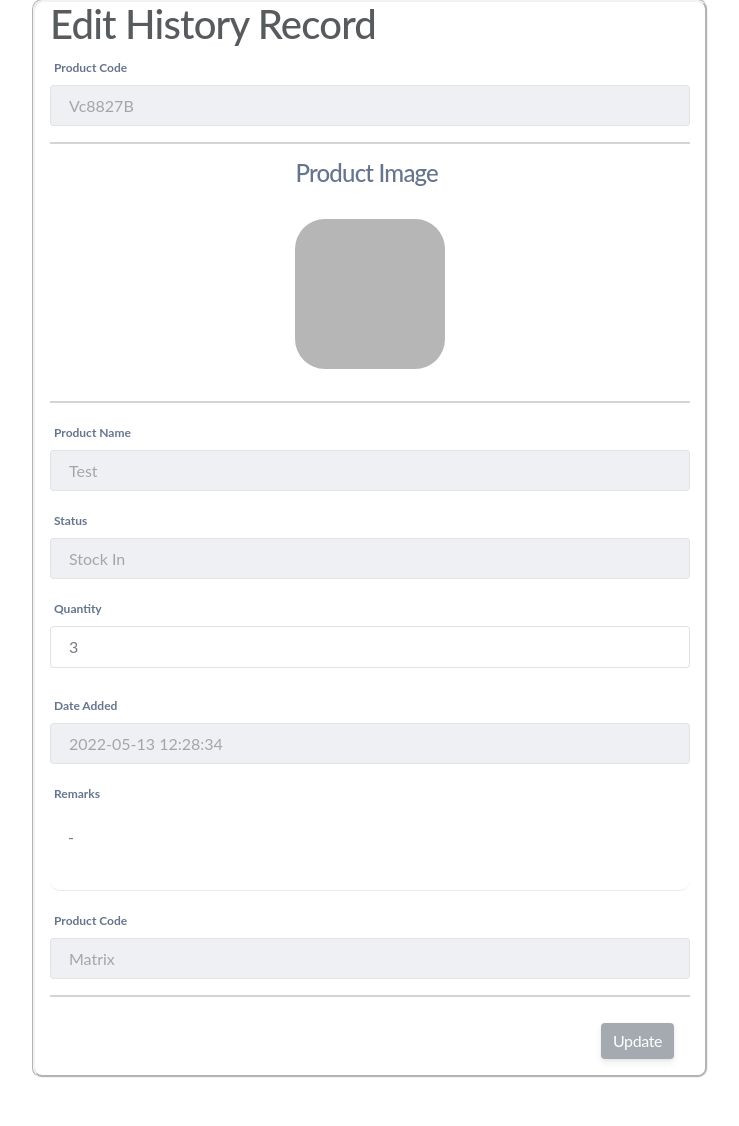
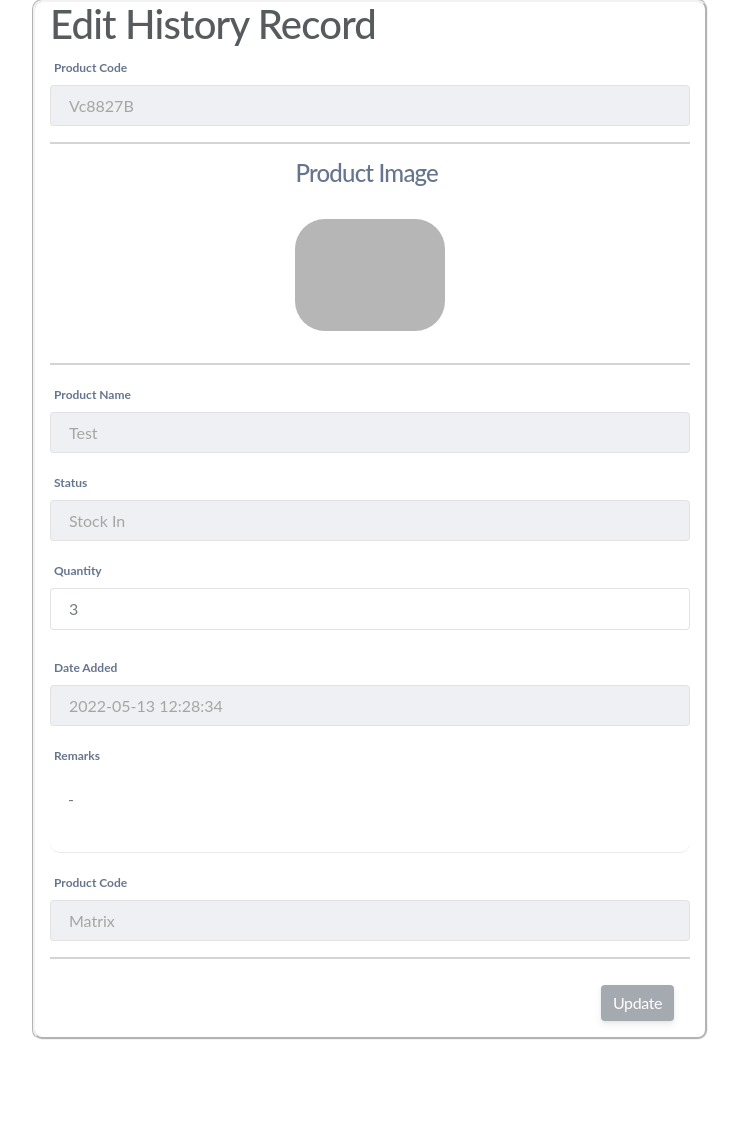
Before and after one commit to GabrielYLT/ITP-RECORD-SYSTEM, a PHP site: page /ITP-RECORD-SYSTEM/hstoryEdit.php?details&id=6 in a window 1280 px wide. Shown: the part 140-1266 px from the top of the page, without its empty margins (270-1009 px from the left). Run offline with PHP 8.4, Linux system fonts and the light colour scheme; a user stored in the database is signed in; data comes from the database, SQL or seed files in the repository; some libraries are stand-ins or nearby versions; grey boxes are pictures that could not be loaded.

Commit message:
Update hstoryEdit.php

```diff
--- a/5-10-22/hstoryEdit.php
+++ b/5-10-22/hstoryEdit.php
@@ -42,6 +42,7 @@ if(isset($_POST["sbtn"]))
 											Remarks = '$productstock'
                                                WHERE SID= '$ad_id'");
 
+
 	if($row['Status'] == 'Stock In'){
 	mysqli_query($connect,"UPDATE product SET PQty = (PQty - '$total') + $productprice
                                                WHERE PCode= '$productname'");
@@ -56,6 +57,9 @@ if(isset($_POST["sbtn"]))
 	}else{mysqli_query($connect,"UPDATE product SET PQty = (PQty + '$total') - $productprice
                                                WHERE PCode= '$productname'");
 	header("refresh:0.001;url=hstory.php");
+
+	$result1=mysqli_query($connect,"SELECT * FROM product WHERE PCode='$_POST[pcode]'");
+	$row1 = mysqli_fetch_assoc($result1);
 
 if($row1["PQty"] <= '6'){
 
@@ -254,7 +258,7 @@ $(document).ready(function(){
 								<hr>
 									<label for="gender"><h4>Product Image &nbsp;</h4> </label>
 									<div class="d-flex flex-column align-items-center text-center p-2 py-3">
-									<input class="" style="margin:auto;width:150px;height:150px;border-radius:30px;" img src="images/<?php echo $row['PImage'] ?>" type="image" class="form-control selectList"  autocomplete="off"  list="code" onchange="showCustomer(this.value)" style="width:100%;Height:50%;" name="" id="gender" readonly>
+									<input class="" style="margin:auto;width:150px;height:auto;border-radius:30px;" img src="images/<?php echo $row['PImage'] ?>" type="image" class="form-control selectList"  autocomplete="off"  list="code" onchange="showCustomer(this.value)" style="width:100%;Height:50%;" name="" id="gender" readonly>
 									</div>
 								</div>
 								<div class="form-group" >
```
